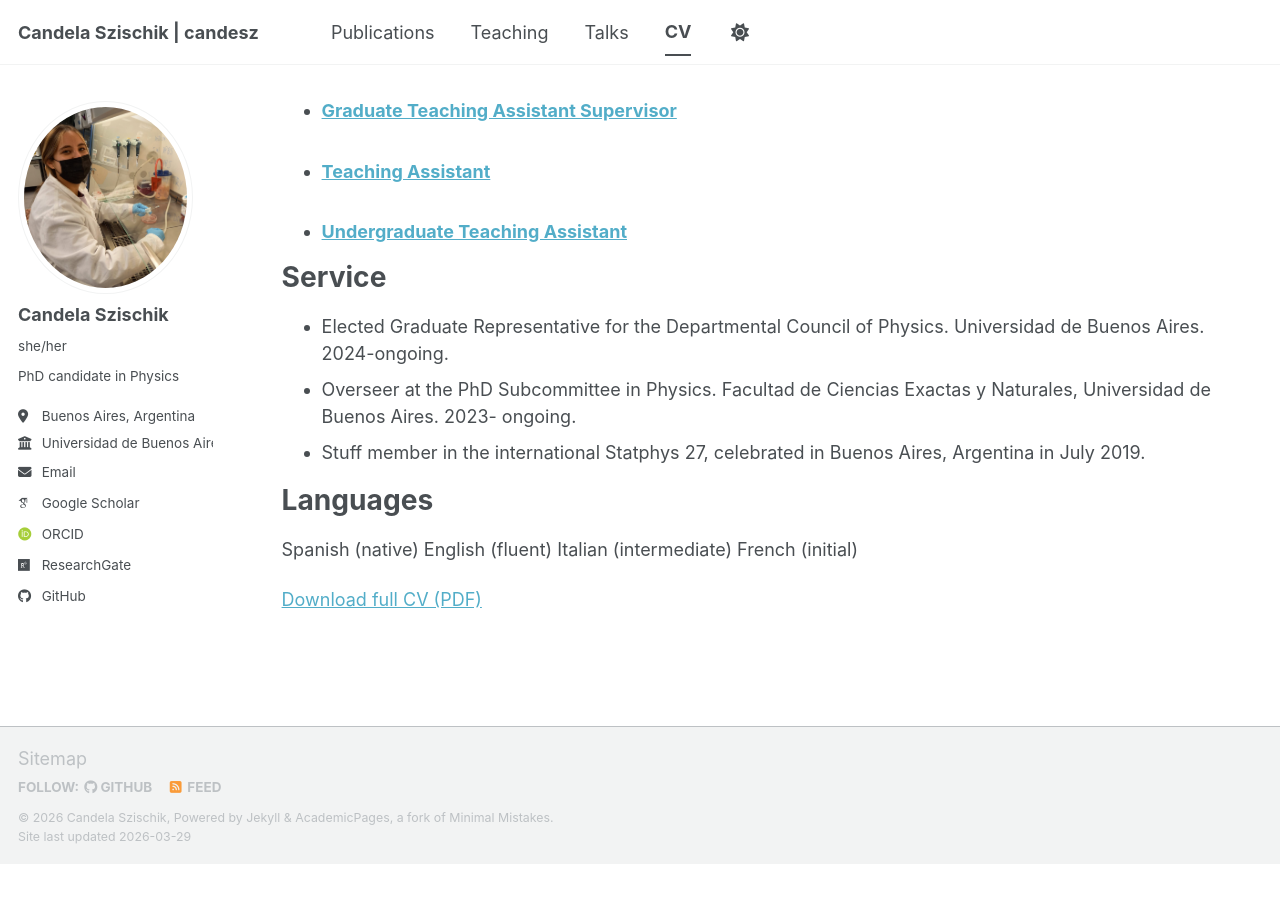
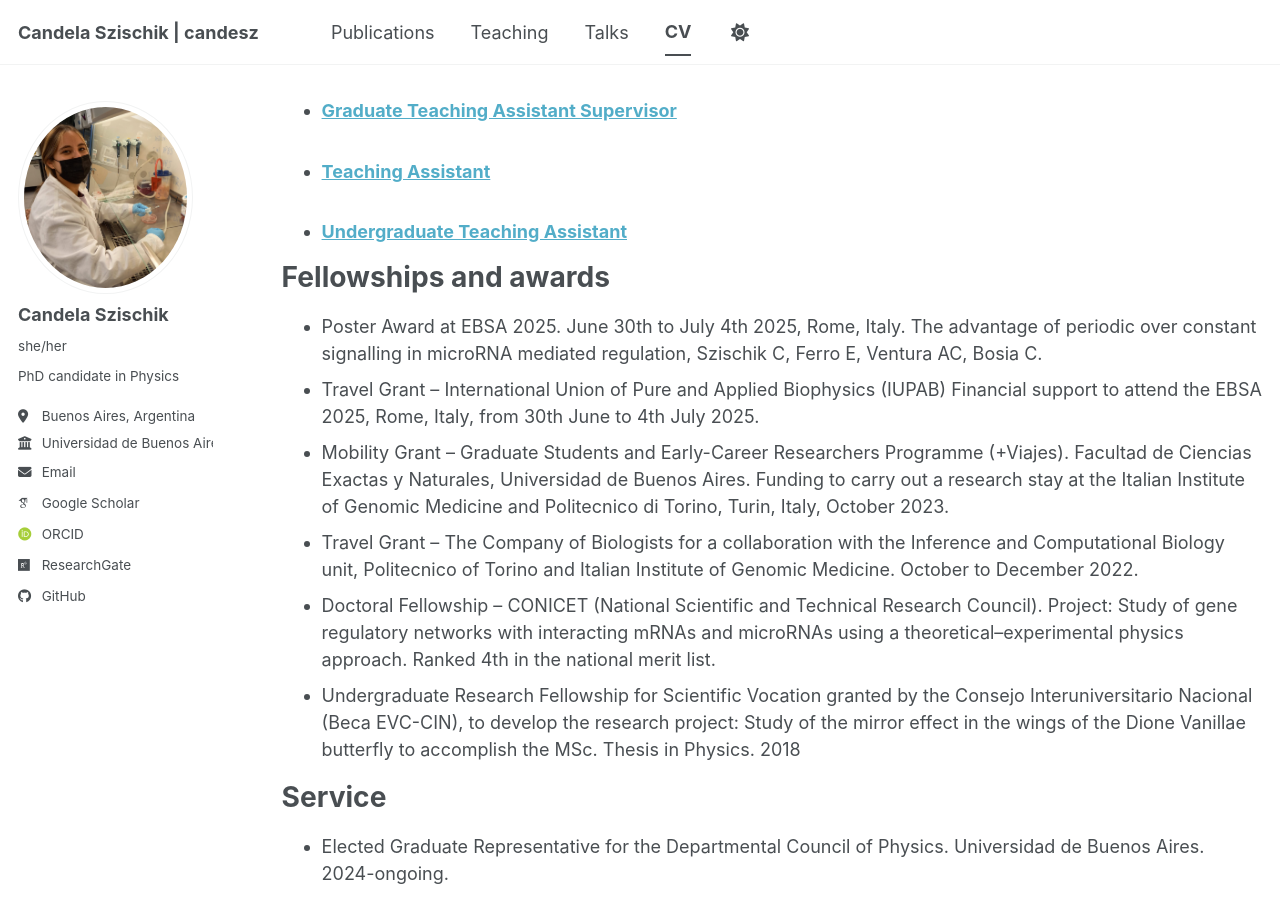
Before and after one commit to candesz/candelaszischik.github.io, a Jekyll site: the page built from _pages/cv.md, in a window 1280 px wide and 900 px high, scrolled down 1800 px. Built offline with Jekyll 4.4.1, drawn with Linux system fonts in a browser that asks for light colours; some web fonts are replaced; a script bundle is joined from its source files by our own code; library files that are not in the unit come from our copies; before the commit the page ends 2664 px from its top, so only the background shows below that.

Commit message:
Update cv.md

```diff
--- a/_pages/cv.md
+++ b/_pages/cv.md
@@ -64,6 +64,15 @@ Teaching
     {% include archive-single-cv.html %}
   {% endfor %}</ul>
 
+Fellowships and awards
+======
+* Poster Award at EBSA 2025. June 30th to July 4th 2025, Rome, Italy. The advantage of periodic over constant signalling in microRNA mediated regulation, Szischik C, Ferro E, Ventura AC, Bosia C.
+* Travel Grant – International Union of Pure and Applied Biophysics (IUPAB) Financial support to attend the EBSA 2025, Rome, Italy, from 30th June to 4th July 2025.
+* Mobility Grant – Graduate Students and Early-Career Researchers Programme (+Viajes). Facultad de Ciencias Exactas y Naturales, Universidad de Buenos Aires. Funding to carry out a research stay at the Italian Institute of Genomic Medicine  and Politecnico di Torino, Turin, Italy, October 2023.
+* Travel Grant – The Company of Biologists for a collaboration with the Inference and Computational Biology unit, Politecnico of Torino and Italian Institute of Genomic Medicine. October to December 2022.
+* Doctoral Fellowship – CONICET (National Scientific and Technical Research Council). Project: Study of gene regulatory networks with interacting mRNAs and microRNAs using a theoretical–experimental physics approach. Ranked 4th in the national merit list.
+* Undergraduate Research Fellowship for Scientific Vocation granted by the Consejo Interuniversitario Nacional (Beca EVC-CIN), to develop the research project: Study of the mirror effect in the wings of the Dione Vanillae butterfly  to accomplish the MSc. Thesis in Physics. 2018
+
 Service
 ======
 * Elected Graduate Representative for the Departmental Council of Physics. Universidad de Buenos Aires. 2024-ongoing.
```
